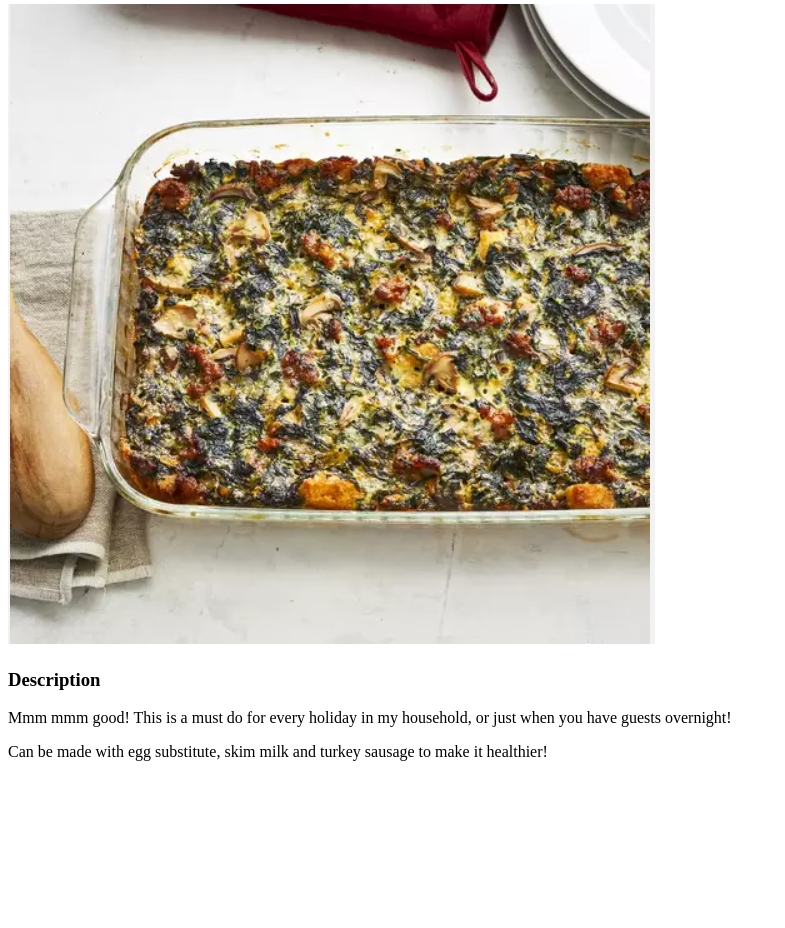
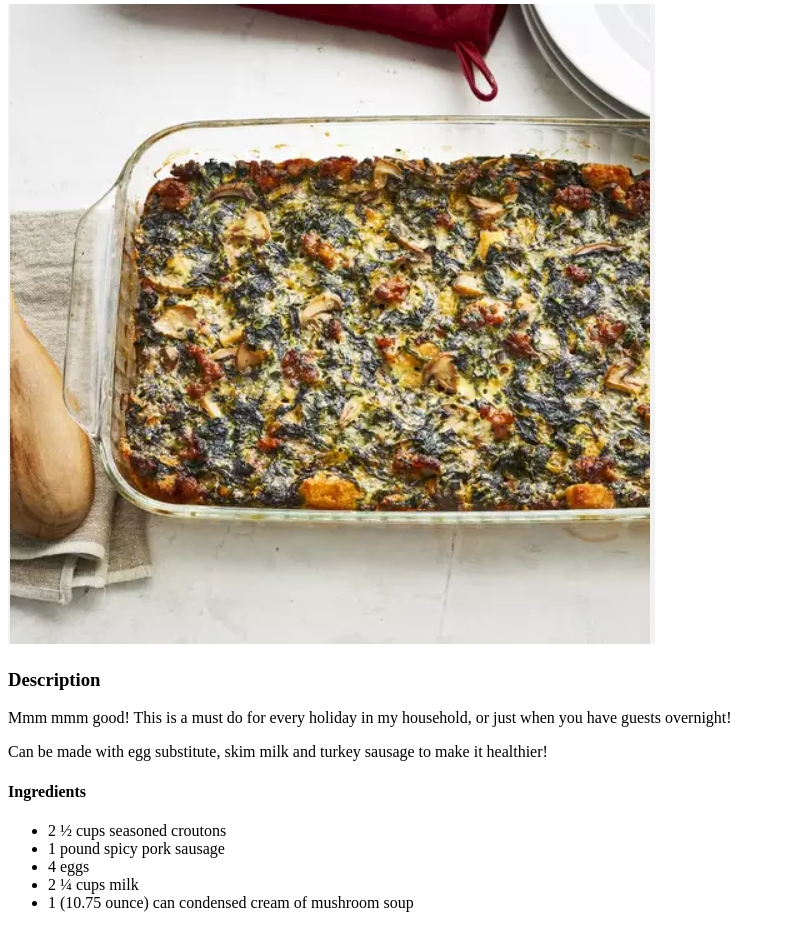
Before and after one commit to nmollers/odin-recipes, a plain HTML site: page recipes/casserole.html in a window 1280 px wide. Shown: the part 105-1033 px from the top of the page, without its empty margins (0-785 px from the left). Before the commit the page ends 882 px from the top, so only its background shows below. Drawn offline with Linux system fonts and the light colour scheme.

Commit message:
added ingredient list

```diff
--- a/recipes/casserole.html
+++ b/recipes/casserole.html
@@ -12,5 +12,13 @@
     <h3>Description</h3>
     <p>Mmm mmm good! This is a must do for every holiday in my household, or just when you have guests overnight!</p>
     <p>Can be made with egg substitute, skim milk and turkey sausage to make it healthier!</p>
+    <h4>Ingredients</h4>
+    <ul>
+      <li>2 ½ cups seasoned croutons</li>
+      <li>1 pound spicy pork sausage</li>
+      <li>4 eggs</li>
+      <li>2 ¼ cups milk</li>
+      <li>1 (10.75 ounce) can condensed cream of mushroom soup</li>
+    </ul>
   </body>
 </html>
```
